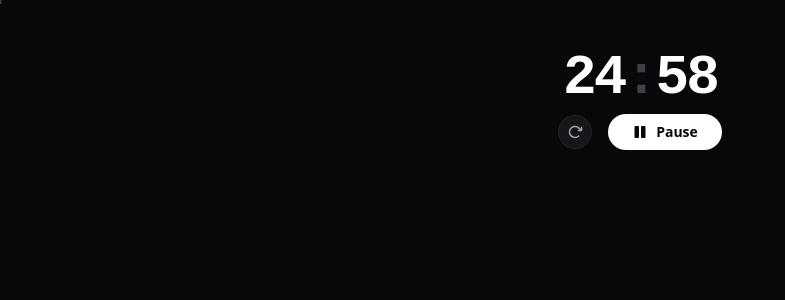
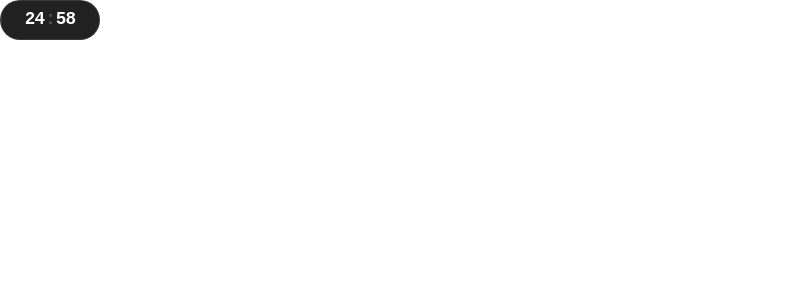
Before and after one commit to mrdevip15/focus-app, a React (Vite) app: page / in a window 1280 px wide. Both pictures are taken after a click on the button "Start". Shown: the top 300 px of the page, without its empty margins (0-785 px from the left). Built offline with nearby package versions, Linux system fonts and the light colour scheme.

Commit message:
implement pill sized when timer start

```diff
--- a/src/main/index.ts
+++ b/src/main/index.ts
@@ -8,8 +8,8 @@ app.setAsDefaultProtocolClient('focusapp');
 let mainWindow: BrowserWindow | null = null;
 const ORIGINAL_WIDTH = 900;
 const ORIGINAL_HEIGHT = 670;
-const PIP_WIDTH = 340;
-const PIP_HEIGHT = 200;
+const PIP_WIDTH = 100;
+const PIP_HEIGHT = 40;
 
 function createWindow(): void {
   mainWindow = new BrowserWindow({
@@ -19,6 +19,7 @@ function createWindow(): void {
     autoHideMenuBar: true,
     frame: false,
     transparent: true,
+    resizable: true,
     backgroundColor: '#00000000',
     webPreferences: {
       preload: join(__dirname, '../preload/index.mjs'),
--- a/src/renderer/src/App.tsx
+++ b/src/renderer/src/App.tsx
@@ -33,18 +33,46 @@ function App() {
     }
   }, [isRunning]);
 
+  if (isRunning) {
     return (
-    <div className={`bg-zinc-950 text-white min-h-[100dvh] transition-all duration-500 ${isRunning ? 'p-0 overflow-hidden' : ''}`}>
+      <div className="h-[40px] w-[100px] bg-zinc-950/90 border border-white/10 rounded-full flex items-center justify-center relative overflow-hidden draggable group select-none">
+        {/* Progress Bar Background */}
+        <div
+          className="absolute bottom-0 left-0 h-full bg-white/10 transition-all duration-300 pointer-events-none"
+          style={{ width: `${progress * 100}%` }}
+        />
+
+        {/* Clickable Area */}
+        <button
+          onClick={toggle}
+          className="relative z-10 nodrag cursor-pointer flex items-center justify-center w-full h-full outline-none focus:outline-none"
+        >
+          <div className="pointer-events-none">
+            <TimerDisplay timeLeft={timeLeft} isRunning={true} />
+          </div>
+        </button>
+
+        {/* Play/Pause Overlay on Hover */}
+        <div className="absolute inset-0 bg-white/5 opacity-0 group-hover:opacity-100 transition-opacity flex items-center justify-center z-20 pointer-events-none">
+          <span className="text-[10px] uppercase font-bold tracking-widest text-white/40">
+            Pause
+          </span>
+        </div>
+      </div>
+    );
+  }
+
+  return (
+    <div className="bg-zinc-950 text-white min-h-[100dvh] transition-all duration-500">
       {/* Draggable Title Bar */}
-      <div className={`h-8 w-full draggable fixed top-0 left-0 z-[100] flex items-center px-4 transition-opacity duration-500 ${isRunning ? 'opacity-0 hover:opacity-100' : ''}`}>
+      <div className="h-8 w-full draggable fixed top-0 left-0 z-[100] flex items-center px-4">
         <div className="w-2 h-2 rounded-full bg-zinc-800" />
       </div>
 
-      <main className={`transition-all duration-700 ${isRunning ? 'w-full h-[200px]' : 'container mx-auto px-6 py-12 md:py-24 max-w-7xl'}`}>
-        <div className={`grid items-start transition-all duration-700 ${isRunning ? 'grid-cols-1 gap-0' : 'grid-cols-1 lg:grid-cols-[1.5fr_1fr] gap-12 lg:gap-24'}`}>
+      <main className="container mx-auto px-6 py-12 md:py-24 max-w-7xl">
+        <div className="grid items-start grid-cols-1 lg:grid-cols-[1.5fr_1fr] gap-12 lg:gap-24">
           {/* Left Column: Timer & Controls */}
-          <section className={`flex flex-col items-start w-full transition-all duration-700 ${isRunning ? 'h-full' : ''}`}>
-            {!isRunning && (
+          <section className="flex flex-col items-start w-full">
             <motion.div
               initial={{ opacity: 0, x: -20 }}
               animate={{ opacity: 1, x: 0 }}
@@ -53,30 +81,28 @@ function App() {
               <h1 className="text-sm font-medium text-zinc-500 uppercase tracking-[0.3em] mb-3">Focus Session</h1>
               <p className="text-zinc-400 text-base">Deep work, simplified.</p>
             </motion.div>
-            )}
 
-            {!isRunning && <ModeSelector currentMode={mode} onModeChange={changeMode} />}
+            <ModeSelector currentMode={mode} onModeChange={changeMode} />
 
-            <div className={`w-full relative overflow-hidden transition-all duration-500 ${isRunning ? 'h-[200px] p-0' : 'bg-zinc-900/40 border border-white/5 rounded-[2.5rem] p-8 md:p-16 backdrop-blur-xl shadow-2xl'}`}>
+            <div className="w-full relative overflow-hidden bg-zinc-900/40 border border-white/5 rounded-[2.5rem] p-8 md:p-16 backdrop-blur-xl shadow-2xl">
               {/* Progress Bar */}
               <motion.div
-                className={`absolute left-0 right-0 bg-white/20 origin-left z-10 ${isRunning ? 'top-0 h-1' : 'bottom-0 h-1'}`}
+                className="absolute left-0 right-0 bg-white/20 origin-left z-10 bottom-0 h-1"
                 initial={{ scaleX: 0 }}
                 animate={{ scaleX: progress }}
                 transition={{ ease: "linear", duration: 0.1 }}
               />
 
-              <div className={`flex flex-col items-center justify-center transition-all duration-700 ${isRunning ? 'h-full bg-zinc-950/80 backdrop-blur-md' : ''}`}>
-                <TimerDisplay timeLeft={timeLeft} isRunning={isRunning} />
+              <div className="flex flex-col items-center justify-center">
+                <TimerDisplay timeLeft={timeLeft} isRunning={false} />
                 <div className="nodrag">
-                  <TimerControls isRunning={isRunning} toggle={toggle} reset={reset} />
+                  <TimerControls isRunning={false} toggle={toggle} reset={reset} />
                 </div>
               </div>
             </div>
           </section>
 
           {/* Right Column: Utilities */}
-          {!isRunning && (
           <aside className="flex flex-col gap-8 lg:mt-32 w-full nodrag">
             <SpotifyPlayer shouldStop={shouldStopSpotify} />
             <SoundSwitcher
@@ -94,10 +120,8 @@ function App() {
               </p>
             </div>
           </aside>
-          )}
         </div>
 
-        {!isRunning && (
         <footer className="mt-24 pt-8 border-t border-white/5 flex flex-col md:flex-row items-center justify-between text-[11px] uppercase tracking-[0.2em] text-zinc-600 gap-6 nodrag">
           <span>Focus App &copy; 2026</span>
           <div className="flex gap-8">
@@ -105,7 +129,6 @@ function App() {
             <a href="#" className="hover:text-zinc-400 transition-colors">Privacy</a>
           </div>
         </footer>
-        )}
       </main>
     </div>
   );
--- a/src/renderer/src/components/Timer/TimerDisplay.tsx
+++ b/src/renderer/src/components/Timer/TimerDisplay.tsx
@@ -16,10 +16,10 @@ export const TimerDisplay = ({ timeLeft, isRunning }: TimerDisplayProps) => {
       <motion.div
         initial={{ opacity: 0, y: 20 }}
         animate={{ opacity: 1, y: 0 }}
-        className={`font-bold tracking-tighter mono leading-none select-none text-white transition-all duration-500 ${isRunning ? 'text-[3.5rem]' : 'text-[12rem]'}`}
+        className={`font-bold tracking-tighter mono leading-none select-none text-white transition-all duration-500 ${isRunning ? 'text-[1.1rem]' : 'text-[12rem]'}`}
       >
         <span>{format(minutes)}</span>
-        <span className="text-zinc-700">:</span>
+        <span className={`${isRunning ? 'text-zinc-600 px-[1px]' : 'text-zinc-700'}`}>:</span>
         <span>{format(seconds)}</span>
       </motion.div>
     </div>
--- a/src/renderer/src/styles/global.css
+++ b/src/renderer/src/styles/global.css
@@ -12,11 +12,13 @@
   }
 
   body {
-    background-color: var(--bg);
+    background-color: transparent;
     color: var(--text-primary);
     font-family: var(--font-sans);
     min-height: 100dvh;
     overflow-x: hidden;
+    margin: 0;
+    padding: 0;
     display: flex;
     flex-direction: column;
   }
```
Lines whose indentation alone changed are shown as unchanged.
